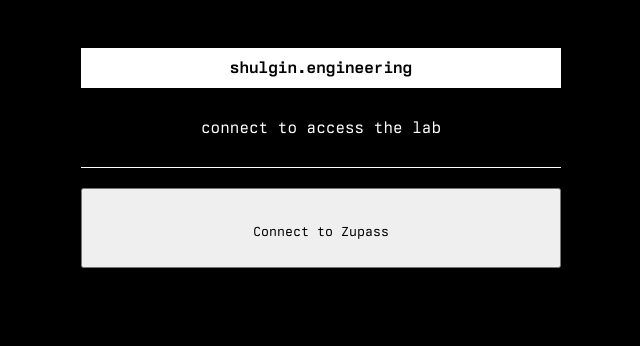
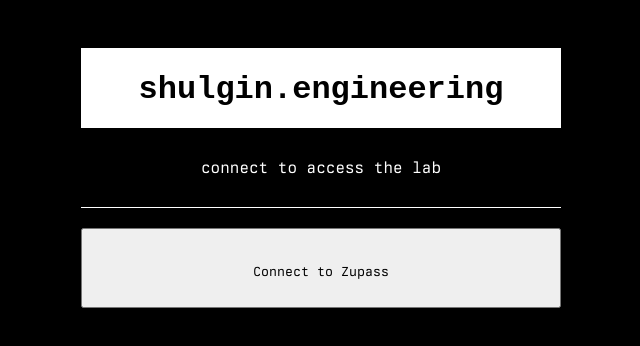
Before and after one commit to Moving-Castles/bufo.bio, a SvelteKit app: page / in a window 1280 px wide. Shown: the top 346 px of the page, without its empty margins (319-959 px from the left). Built offline with nearby package versions, Linux system fonts and the light colour scheme; a web font is replaced by a local one.

Commit message:
new logo font

```diff
--- a/src/routes/+layout.svelte
+++ b/src/routes/+layout.svelte
@@ -12,7 +12,9 @@
     {#if $zupassClient}
       <Avatar zupassClient={$zupassClient} />
     {/if}
-    <div class="header">shulgin.engineering</div>
+    <div class="header">
+      <div class="text-content">shulgin.engineering</div>
+    </div>
     <div class="slot-container">
       <slot />
     </div>
@@ -40,10 +42,17 @@
       .header {
         background: var(--foreground);
         color: var(--background);
-        height: 40px;
+        font-family: var(--font-stack-alt);
+        font-size: 32px;
+        height: 80px;
         font-weight: bold;
         width: 100%;
-        line-height: 40px;
+        line-height: 80px;
+
+        .text-content {
+          position: relative;
+          top: 2px;
+        }
       }
 
       .slot-container {
--- a/static/app.css
+++ b/static/app.css
@@ -14,11 +14,21 @@
   font-style: normal;
 }
 
+@font-face {
+  font-family: 'deadly';
+  src: url('deadly_typeface-webfont.woff2') format('woff2'),
+       url('deadly_typeface-webfont.woff') format('woff');
+  font-weight: normal;
+  font-style: normal;
+
+}
+
 :root {
     --background: #000000;
     --foreground: #ffffff;
     --accent: #ff0000;
     --font-stack: "Berkeley Mono", "courier new", monospace;
+    --font-stack-alt: "deadly", "courier new", monospace;
     --font-size-base: 16px;
 }
 
```
Also changed, not shown: static/fonts/deadly_typeface-webfont.woff (added), static/fonts/deadly_typeface-webfont.woff2 (added), static/fonts/index.css (deleted).
